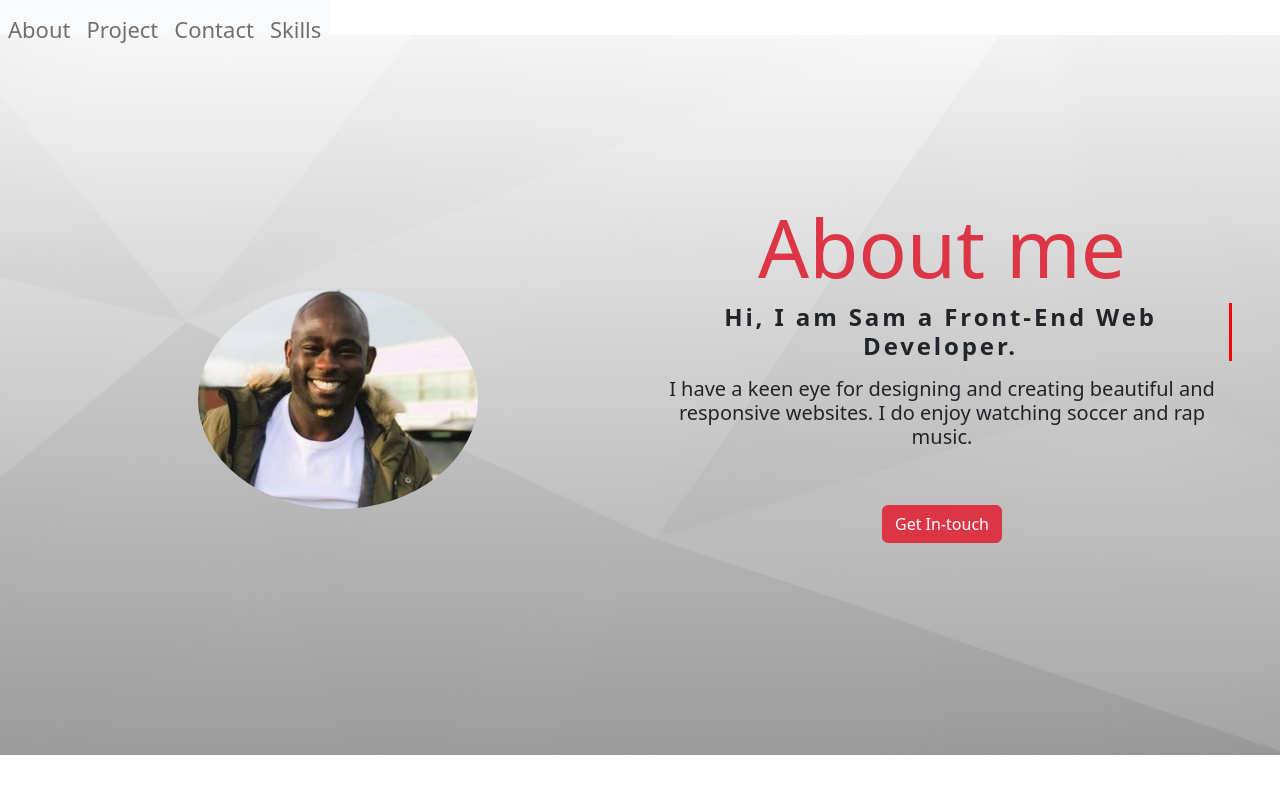
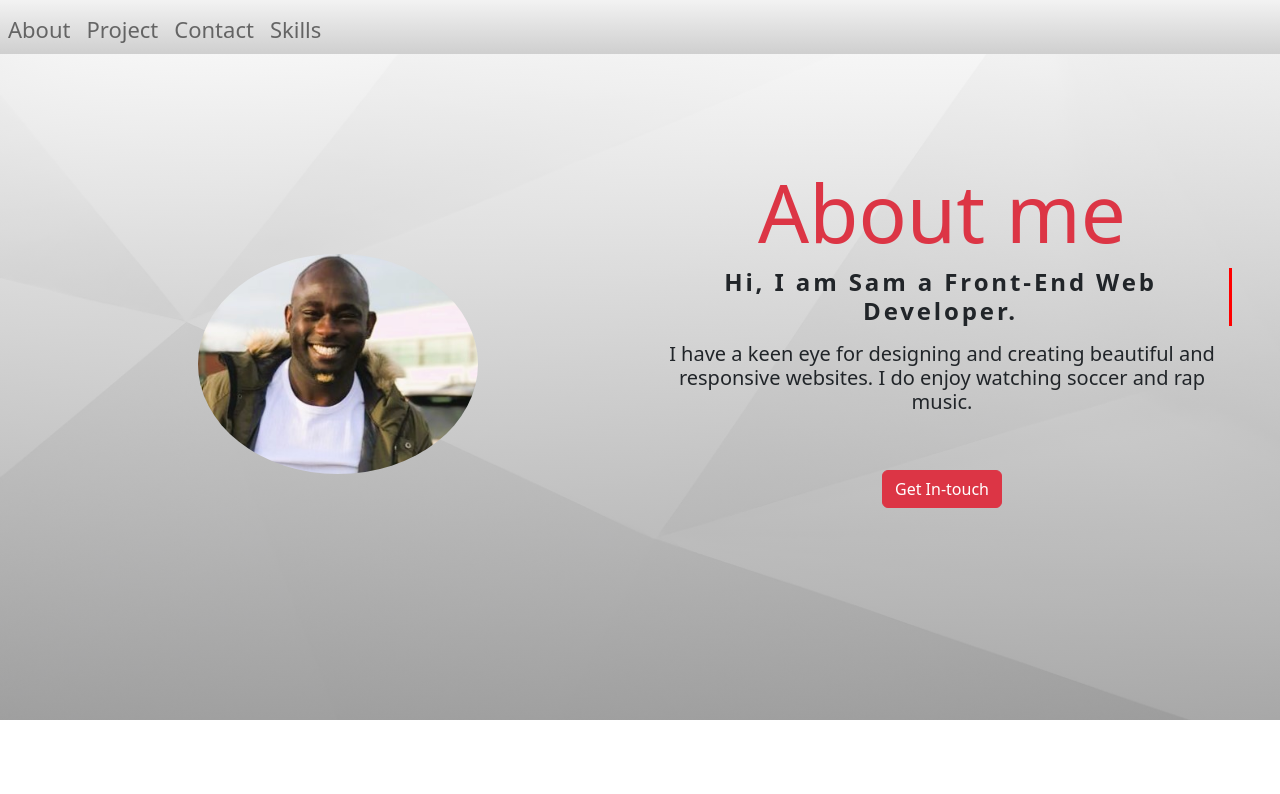
Before and after one commit to samueltuki/React_Portfolio, a React (Create React App) app: page / in a window 1280 px wide. Shown: the top 794 px of the page. Built offline with nearby package versions, Linux system fonts and the light colour scheme.

Commit message:
more styles

```diff
--- a/src/components/NavTabs.js
+++ b/src/components/NavTabs.js
@@ -5,7 +5,7 @@ function NavTabs() {
   return (
     <div className="d-flex justify-content-between navvv navStick nav-bar ">
       <nav
-        className="navbar navbar-expand-md  bg-light "
+        className="navbar navbar-expand-md nav-fill fixed-top"
         style={{ height: "35px" }}
       >
         <button
@@ -18,7 +18,7 @@ function NavTabs() {
           <span className="navbar-toggler-icon"></span>
         </button>
         {/* navbar links */}
-        <div className="collapse navbar-collapse" id="collapsibleNavbar">
+        <div className="collapse navbar-collapse navBg" id="collapsibleNavbar">
           <ul className="navbar-nav">
             <li className="nav-item mt-4">
               <NavLink
--- a/src/css/style.css
+++ b/src/css/style.css
@@ -4,12 +4,22 @@ html {
 
 /* nav bar css style ============*/
 
-
 .navvv a:hover {
   background-color: rgb(255, 0, 0);
   box-shadow: 0px 5px 10px 1px rgb(113, 112, 112);
   transform: translateY(-3px);
   transition: all 0.3s ease-in-out;
+}
+.navBg {
+  background: linear-gradient(
+    to bottom,
+    rgb(255, 255, 255),
+    rgb(207, 207, 207)
+  );
+}
+
+.aBug {
+  border: 2px solid red;
 }
 
 /* .navStick{
@@ -73,12 +83,10 @@ html {
 
 /* project cards ===========*/
 
-.ease{
-
+.ease {
   transition-timing-function: ease-in;
   transition: 0.3s;
   transform: translateY(130px);
-
 }
 
 .card a {
```
